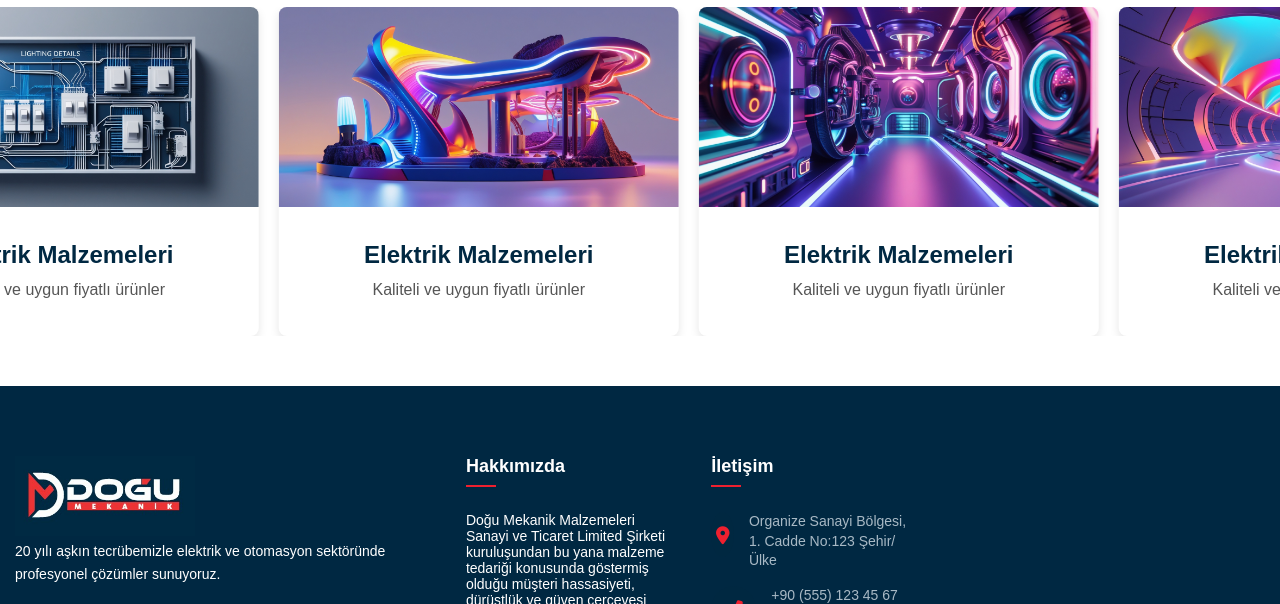
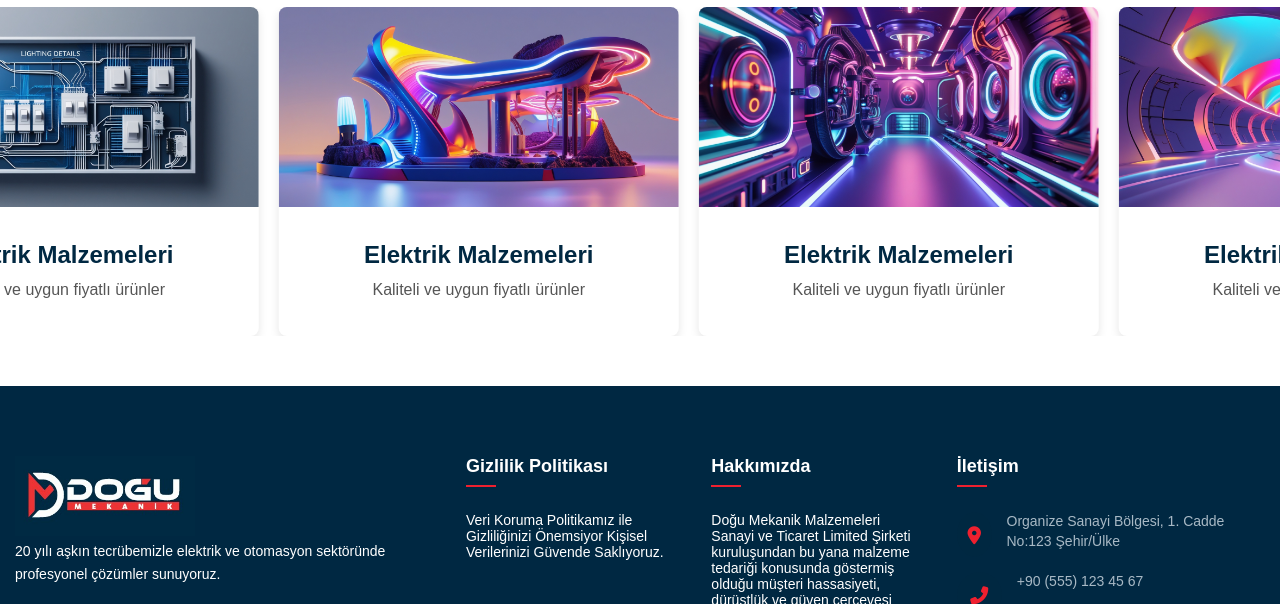
Before and after one commit to Evalora/DoguMekanikProje, a plain HTML site: page MehmetDoguMekanikWeb-mainn/index.html in a window 1280 px wide. Shown: the part 3278-3882 px from the top of the page. Drawn offline with Linux system fonts and the light colour scheme; files whose address does not match are found by name.

Commit message:
gizlilik eklendi

```diff
--- a/MehmetDoguMekanikWeb-mainn/index.html
+++ b/MehmetDoguMekanikWeb-mainn/index.html
@@ -517,6 +517,10 @@
 
                     </div>
                 </div>
+                <div class="footer-col">
+                    <h4> Gizlilik Politikası</h4>
+                    <p>Veri Koruma Politikamız ile Gizliliğinizi Önemsiyor Kişisel Verilerinizi Güvende Saklıyoruz.</p>
+                 </div>
 
 
                 <div class="footer-col">
```
